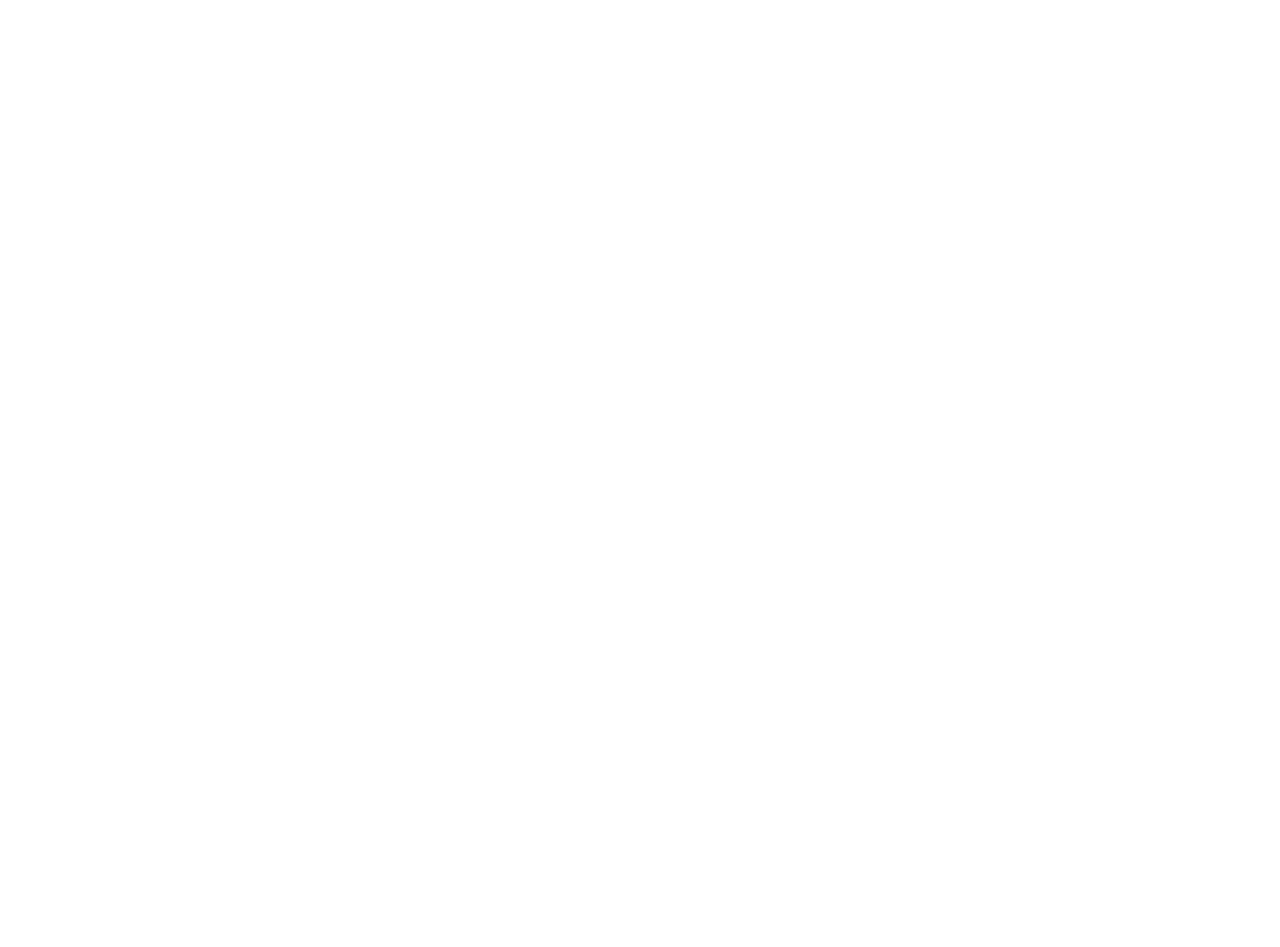
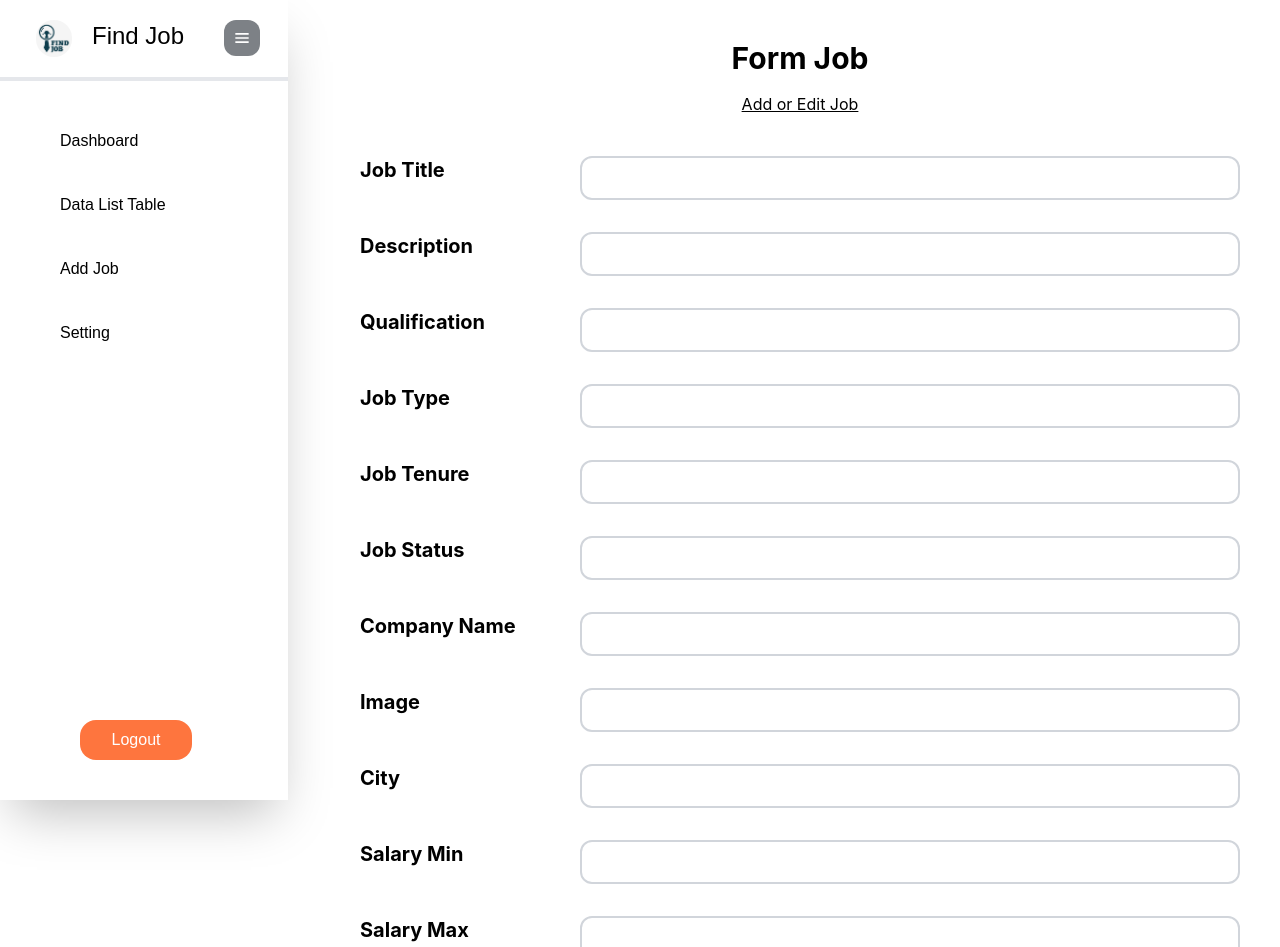
Before and after one commit to gisnaefde/find-job, a React (Create React App) app: page /form-job in a window 1280 px wide. Before the commit this address had no page. Shown: the top 947 px of the page. Before the commit the page ends 800 px from the top, so only its background shows below. Built offline with nearby package versions, Linux system fonts and the light colour scheme.

Commit message:
add Form-Job

```diff
--- a/src/Components/Footer.js
+++ b/src/Components/Footer.js
@@ -2,7 +2,7 @@
 
 const Footer = () => {
     return(
-        <div className="bg-gray-200 w-full py-5 rounded-md mt-5">
+        <div className="bg-gray-200 w-full py-5 rounded-md mt-5 ">
             <p className="text-center ">CopyRight @FindJob 2022</p>
         </div>
     )
--- a/src/Elements/ButtonLogin.js
+++ b/src/Elements/ButtonLogin.js
@@ -2,6 +2,7 @@
 import {Link} from 'react-router-dom';
 
 const ButtonLogin = () => {
+
     return(
         <div>
             <Link to="/login">
--- a/src/Elements/ButtonLogout.js
+++ b/src/Elements/ButtonLogout.js
@@ -9,7 +9,7 @@
     }
 
     return(
-        <Link to="/login">
+        <Link to="/">
                 <button onClick={handleLogout} className="w-28 text-white rounded-2xl p-2 bg-orange hover:bg-opacity-80 hover:text-slate-700 text-center">Logout</button>
         </Link>
     )
--- /dev/null
+++ b/src/Layout/Dashboard/FormJob.js
@@ -0,0 +1,151 @@
+import axios from 'axios';
+import Cookies from 'js-cookie';
+import React, { useEffect, useState } from 'react'
+import Footer from '../../Components/Footer';
+import Sidebar from './Sidebar';
+
+const FormJob = () => {
+
+    const [token, setToken] = useState()
+
+    useEffect(() => {
+        setToken(Cookies.get('token'))
+    })
+
+    const [input, setInput] = useState({
+        title: "",
+        job_description: "",
+        job_qualification: "",
+        job_type: "",
+        job_tenure: "",
+        job_status: "",
+        company_name: "",
+        company_image_url: "",
+        company_city: "",
+        salary_min: "",
+        salary_max: "",
+    })
+
+    const handleChange = (event) => {
+        const value = event.target.value
+        const name = event.target.name
+
+        setInput({ ...input, [name]: value })
+        // console.log(input)
+    }
+
+    const handleSubmit = async (event) => {
+        event.preventDefault();
+        const { title,
+            job_description,
+            job_qualification,
+            job_type,
+            job_tenure,
+            job_status,
+            company_name,
+            company_image_url,
+            company_city,
+            salary_min,
+            salary_max } = input
+        await axios.post(`https://dev-example.sanbercloud.com/api/job-vacancy`, {
+            title: title,
+            job_description: job_description,
+            job_qualification: job_qualification,
+            job_type: job_type,
+            job_tenure: job_tenure,
+            job_status: job_status,
+            company_name: company_name,
+            company_image_url: company_image_url,
+            company_city: company_city,
+            salary_min: salary_min,
+            salary_min: salary_max
+        }, {
+            headers: {
+                "Authorization": 'Bearer' + token
+            }
+        })
+            .then((res) => {
+                console.log(res)
+            }).catch((err) => {
+                console.log(err)
+            })
+
+            //agar form mrnjadi kosong setelah submit
+        setInput({
+            title: "",
+            job_description: "",
+            job_qualification: "",
+            job_type: "",
+            job_tenure: "",
+            job_status: "",
+            company_name: "",
+            company_image_url: "",
+            company_city: "",
+            salary_min: "",
+            salary_max: "",
+        })
+    }
+
+    return (
+        <>
+            <Sidebar>
+                <div className='mt-10'>
+                    <h1 className='text-center text-3xl font-bold'>Form Job</h1>
+                    <p className='mt-4 underline text-center'>Add or Edit Job </p>
+                    <form onSubmit={handleSubmit} className='mt-10'>
+                        <div className='mt-5 mx-10 grid grid-cols-4'>
+                            <label className='font-bold text-xl'>Job Title</label>
+                            <input onChange={handleChange} type="text" name="title" value={input.title} className='col-span-3 text-abu px-3 py-2 border-2 border-gray-300 rounded-xl focus:outline-none  focus:border-2 focus:border-orange'></input><br />
+                        </div>
+                        <div className='mt-2 mx-10 grid grid-cols-4'>
+                            <label className='font-bold text-xl'>Description</label>
+                            <input onChange={handleChange} type="text" name="job_description" value={input.job_description} className='col-span-3 text-abu px-3 py-2 border-2 border-gray-300 rounded-xl focus:outline-none  focus:border-2 focus:border-orange'></input><br />
+                        </div>
+                        <div className='mt-2 mx-10 grid grid-cols-4'>
+                            <label className='font-bold text-xl'>Qualification</label>
+                            <input onChange={handleChange} type="text" name="job_qualification" value={input.job_qualification} className='col-span-3 text-abu px-3 py-2 border-2 border-gray-300 rounded-xl focus:outline-none  focus:border-2 focus:border-orange'></input><br />
+                        </div>
+                        <div className='mt-2 mx-10 grid grid-cols-4'>
+                            <label className='font-bold text-xl'>Job Type</label>
+                            <input onChange={handleChange} type="text" name="job_type" value={input.job_type} className='col-span-3 text-abu px-3 py-2 border-2 border-gray-300 rounded-xl focus:outline-none  focus:border-2 focus:border-orange'></input><br />
+                        </div>
+                        <div className='mt-2 mx-10 grid grid-cols-4'>
+                            <label className='font-bold text-xl'>Job Tenure</label>
+                            <input onChange={handleChange} type="text" name="job_tenure" value={input.job_tenure} className='col-span-3 text-abu px-3 py-2 border-2 border-gray-300 rounded-xl focus:outline-none  focus:border-2 focus:border-orange'></input><br />
+                        </div>
+                        <div className='mt-2 mx-10 grid grid-cols-4'>
+                            <label className='font-bold text-xl'>Job Status</label>
+                            <input onChange={handleChange} type="text" name="job_status" value={input.job_status} className='col-span-3 text-abu px-3 py-2 border-2 border-gray-300 rounded-xl focus:outline-none  focus:border-2 focus:border-orange'></input><br />
+                        </div>
+                        <div className='mt-2 mx-10 grid grid-cols-4'>
+                            <label className='font-bold text-xl'>Company Name</label>
+                            <input onChange={handleChange} type="text" name="company_name" value={input.company_name} className='col-span-3 text-abu px-3 py-2 border-2 border-gray-300 rounded-xl focus:outline-none  focus:border-2 focus:border-orange'></input><br />
+                        </div>
+                        <div className='mt-2 mx-10 grid grid-cols-4'>
+                            <label className='font-bold text-xl'>Image</label>
+                            <input onChange={handleChange} type="text" name="company_image_url" value={input.company_image_url} className='col-span-3 text-abu px-3 py-2 border-2 border-gray-300 rounded-xl focus:outline-none  focus:border-2 focus:border-orange'></input><br />
+                        </div>
+                        <div className='mt-2 mx-10 grid grid-cols-4'>
+                            <label className='font-bold text-xl'>City</label>
+                            <input onChange={handleChange} type="text" name="company_city" value={input.company_city} className='col-span-3 text-abu px-3 py-2 border-2 border-gray-300 rounded-xl focus:outline-none  focus:border-2 focus:border-orange'></input><br />
+                        </div>
+                        <div className='mt-2 mx-10 grid grid-cols-4'>
+                            <label className='font-bold text-xl'>Salary Min</label>
+                            <input onChange={handleChange} type="text" name="salary_min" value={input.salary_min} className='col-span-3 text-abu px-3 py-2 border-2 border-gray-300 rounded-xl focus:outline-none  focus:border-2 focus:border-orange'></input><br />
+                        </div>
+                        <div className='mt-2 mx-10 grid grid-cols-4'>
+                            <label className='font-bold text-xl'>Salary Max</label>
+                            <input onChange={handleChange} type="text" name="salary_max" value={input.salary_max} className='col-span-3 text-abu px-3 py-2 border-2 border-gray-300 rounded-xl focus:outline-none  focus:border-2 focus:border-orange'></input><br />
+                        </div>
+                        <div className='flex justify-center'>
+                            <button className="w-28 text-white rounded-2xl p-2 bg-orange hover:bg-opacity-80 hover:text-slate-700 text-center">Submit</button>
+                        </div>
+                    </form>
+                </div>
+                <Footer />
+            </Sidebar>
+        </>
+    )
+}
+
+export default FormJob;
--- /dev/null
+++ b/src/Layout/Dashboard/ListJobTable.js
@@ -0,0 +1,21 @@
+import React from "react";
+
+const ListJobTable = () =>{
+    return(
+        <>
+            <table>
+                <thead>
+                    <th>Title</th>
+                    <th>Company Name</th>
+                    <th>Type</th>
+                    <th>Tenure</th>
+                    <th>Salary Min</th>
+                    <th>Salary Max</th>
+                    <th>Action</th>
+                </thead>
+            </table>
+        </>
+    )
+}
+
+export default ListJobTable;
--- a/src/Layout/Dashboard/Sidebar.js
+++ b/src/Layout/Dashboard/Sidebar.js
@@ -10,18 +10,18 @@
     const menus = [
         { title: "Dashboard", to:"/login"},
         { title: "Data List Table", to:"/login" },
-        { title: "Tambah" , to:"/login"},
-        { title: "Setting", to:"/changePassword/:id"}
+        { title: "Add Job" , to:"/form-job"},
+        { title: "Setting", to:"/changePassword"}
     ]
 
     return (
-        <div className="flex flex-row">
-        <div className="flex font-Mulish">
+        <div className="relative">
+        <div className="flex font-Mulish fixed top-0 left-0 ">
             <div className={`${open ? "w-72" : "w-0"} bg-white shadow-2xl h-screen relative duration-300`}>
                 <div className="flex py-5 pl-9  bg-white border-b-4">
                     <img src={Logo} className="w-9 rounded-full"></img>
                     <p className={`${!open && "hidden duration-300"} text-2xl ml-5`}>Find Job</p>
-                    <button className={`${open ? "absolute right-7" : "absolute -right-10"}  p-2 text-white absolute -right-12 text-xl font-bold bg-abu duration-300`} onClick={() => { setOpen(!open) }}><BiMenu/></button>
+                    <button className={`${open ? "absolute right-7" : "absolute -right-10"}  p-2 text-white absolute -right-12 text-xl font-bold rounded-xl hover:rounded-sm bg-abu duration-300`} onClick={() => { setOpen(!open) }}><BiMenu/></button>
                 </div>
                 <ul className=" mt-9 mx-5">
                     {menus.map((menu)=>(
@@ -35,7 +35,7 @@
                 </div>
             </div>
         </div>
-        <div className="ml-16">
+        <div className={`${open ? "ml-80" : "ml-10"} duration-300 `}>
             {props.children}
         </div>
         </div>
--- a/src/Page/Job.js
+++ b/src/Page/Job.js
@@ -39,6 +39,7 @@
             {
                 job?.map((data, index) => {
 
+                    //membuat titik dalam rupiah
                     const salaryMin = data.salary_min.toString().split('').reverse().join('');
                     const ribuanMin 	= salaryMin.match(/\d{1,3}/g);
                     const hasilMin	= ribuanMin.join('.').split('').reverse().join('');
@@ -59,11 +60,11 @@
                                         <tbody>
                                             <tr>
                                                 <td className="font-bold">Company</td>
-                                                <td className="pl-3">{data.company_name}</td>
+                                                <td className="pl-3 text-ellipsis overflow-hidden ...">{data.company_name}</td>
                                             </tr>
                                             <tr>
                                                 <td className="font-bold">Qualification</td>
-                                                <td className="pl-3">{data.job_qualification}</td>
+                                                <td className="pl-3 text-clip overflow-hidden ...">{data.job_qualification}</td>
                                             </tr>
                                             <tr>
                                                 <td className="font-bold">Salary</td>
--- a/src/Page/auth/ChangePassword.js
+++ b/src/Page/auth/ChangePassword.js
@@ -1,21 +1,45 @@
 import axios from "axios";
+import Cookies from "js-cookie";
 import React, { useEffect, useState } from "react";
-import { Link } from "react-router-dom";
+import { Link, useParams } from "react-router-dom";
 import Logo from "../../Assets/Images/logo.jpg"
 
 const ChangePassword = () => {
 
-    const [input, setInput] = useState();
-
-    useEffect(()=>{
-
+    const [token, setToken] = useState();
+    useEffect ( ()=>{
+        setToken(Cookies.get('token'))
     })
 
-    const handleChange = (e) => {
-        setInput(e.target.value)
+
+    const [input, setInput] = useState({
+        current_password : "",
+        new_password : "",
+        new_confirm_password : ""
+    });
+
+
+
+    const handleChange = (event) => {
+        setInput(event.target.value)
+        console.log(input)
     }
 
-    const handleChangePassword = () => {
+    const handleChangePassword = async (event) => {
+        event.preventDefault()
+        const {current_password ,new_password, new_confirm_password} = input
+        await axios.post(`https://dev-example.sanbercloud.com/api/change-password`, {
+            current_password ,
+            new_password,
+            new_confirm_password
+        }, {headers : {
+            "Authorization": 'Bearer' + token
+        }})
+        .then((res)=>{
+            console.log(res)
+        }).catch((err)=>{
+            console.log(err)
+        })
 
     }
 
@@ -29,14 +53,13 @@
                     <h1 className="text-center font-bold text-2xl text-orange">Change Password</h1>
                     <h1 className="text-center text-xs mt-3">Masukan Password Lama dan Baru</h1>
                     <form onSubmit={handleChangePassword} className="flex flex-col mt-5">
-                        <input onChange={handleChange} value="name" name="current_password" type="password" placeholder="Password Lama" className="h-10 w-full border-2 my-2 rounded-2xl px-5 text-abu focus:border-none focus:outline-none focus:ring focus:ring-orange "></input>
-                        <input onChange={handleChange} value="name" name="new_password" type="password" placeholder="Password Baru" className="h-10 w-full border-2 my-2 rounded-2xl px-5 text-abu focus:border-none focus:outline-none focus:ring focus:ring-orange "></input>
-                        <input onChange={handleChange} value="name" name="new_confirm_password" type="password" placeholder="Konfirmasi Password" className="h-10 w-full border-2 my-2 rounded-2xl px-5 text-abu focus:border-none focus:outline-none focus:ring focus:ring-orange "></input>
+                        <input onChange={handleChange} value={input.current_password} name="current_password" type="password" placeholder="Password Lama" className="h-10 w-full border-2 my-2 rounded-2xl px-5 text-abu focus:border-none focus:outline-none focus:ring focus:ring-orange "></input>
+                        <input onChange={handleChange} value={input.new_password} name="new_password" type="password" placeholder="Password Baru" className="h-10 w-full border-2 my-2 rounded-2xl px-5 text-abu focus:border-none focus:outline-none focus:ring focus:ring-orange "></input>
+                        <input onChange={handleChange} value={input.new_confirm_password} name="new_confirm_password" type="password" placeholder="Konfirmasi Password" className="h-10 w-full border-2 my-2 rounded-2xl px-5 text-abu focus:border-none focus:outline-none focus:ring focus:ring-orange "></input>
                         <div className="flex mt-5 justify-between">
-                            <button className="text-center bg-orange hover:bg-slate-600 text-white text-bold h-8 w-24 rounded-2xl px-4 ">Login</button>
-                            <Link to="/Register">
-                                <button className="text-center bg-slate-600 hover:bg-orange text-white text-bold h-8 w-24 rounded-2xl px-4 ">Signup</button>
-                            </Link>
+                            {/* <Link to="/login">   */}
+                                <button className="text-center bg-orange hover:bg-slate-600 text-white text-bold h-8 w-24 rounded-2xl px-4 ">Submit</button>
+                            {/* </Link> */}
                         </div>
                     </form>
                 </div>
--- a/src/routes/Routes.js
+++ b/src/routes/Routes.js
@@ -8,6 +8,7 @@
 import BadRequest400 from "../Page/error/BadRequest400";
 import SidebarLayout from "../Layout/Dashboard/SidebarLayout";
 import DetailJob from "../Page/DetailJob";
+import FormJob from "../Layout/Dashboard/FormJob";
 
 const Routers = () => {
     return(
@@ -16,11 +17,12 @@
                 <Route path="/" element={<Landing/>}/>
                 <Route path="/login" element={<Login/>}/>
                 <Route path="/register" element={<Register/>}/>
-                <Route path="/changePassword/:id" element={<ChangePassword/>}/>
+                <Route path="/changePassword" element={<ChangePassword/>}/>
                 <Route path="/job" element={<Job/>}/>
                 <Route path="/badRequest400" element={<BadRequest400/>}/>
                 <Route path="/sidebarLayout" element={<SidebarLayout/>}/>
                 <Route path="/detail-job/:id" element={<DetailJob/>}/>
+                <Route path="/form-job" element={<FormJob/>}/>
             </Routes>
         </BrowserRouter>
     )
```
